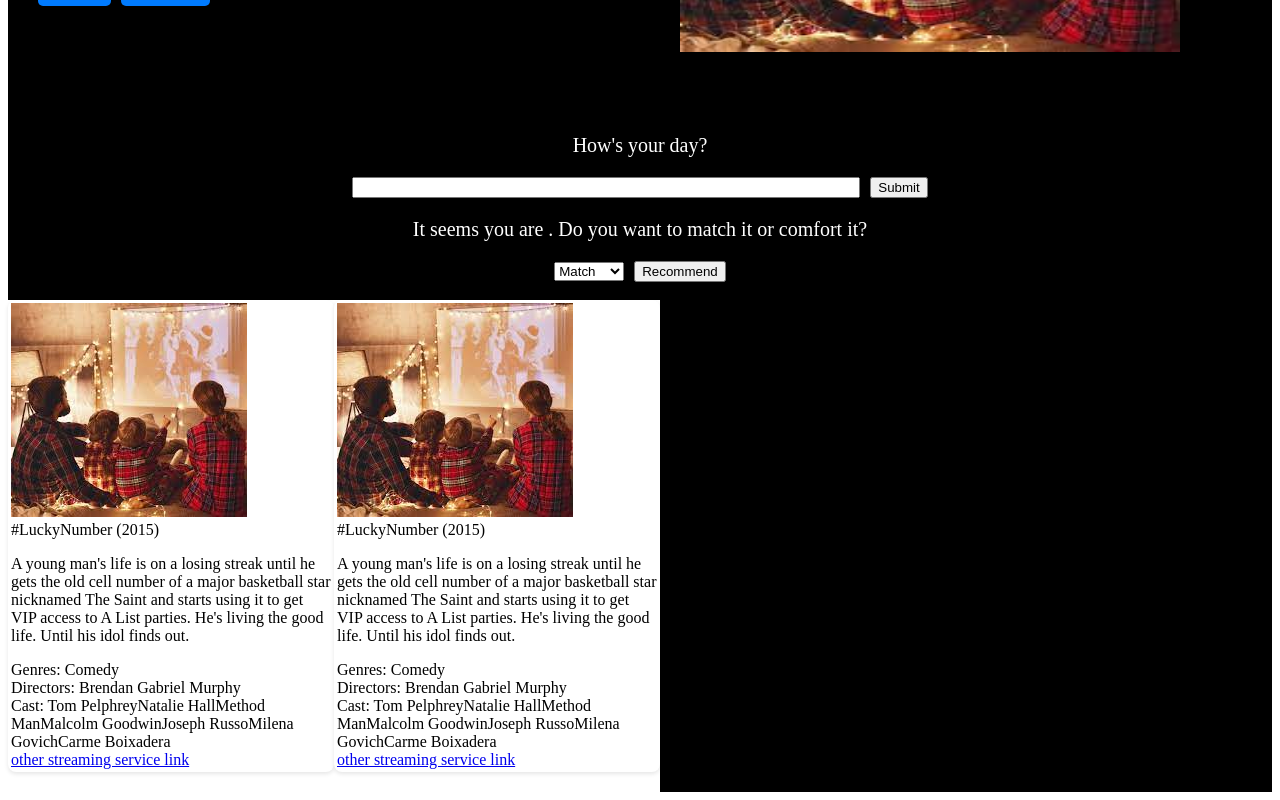
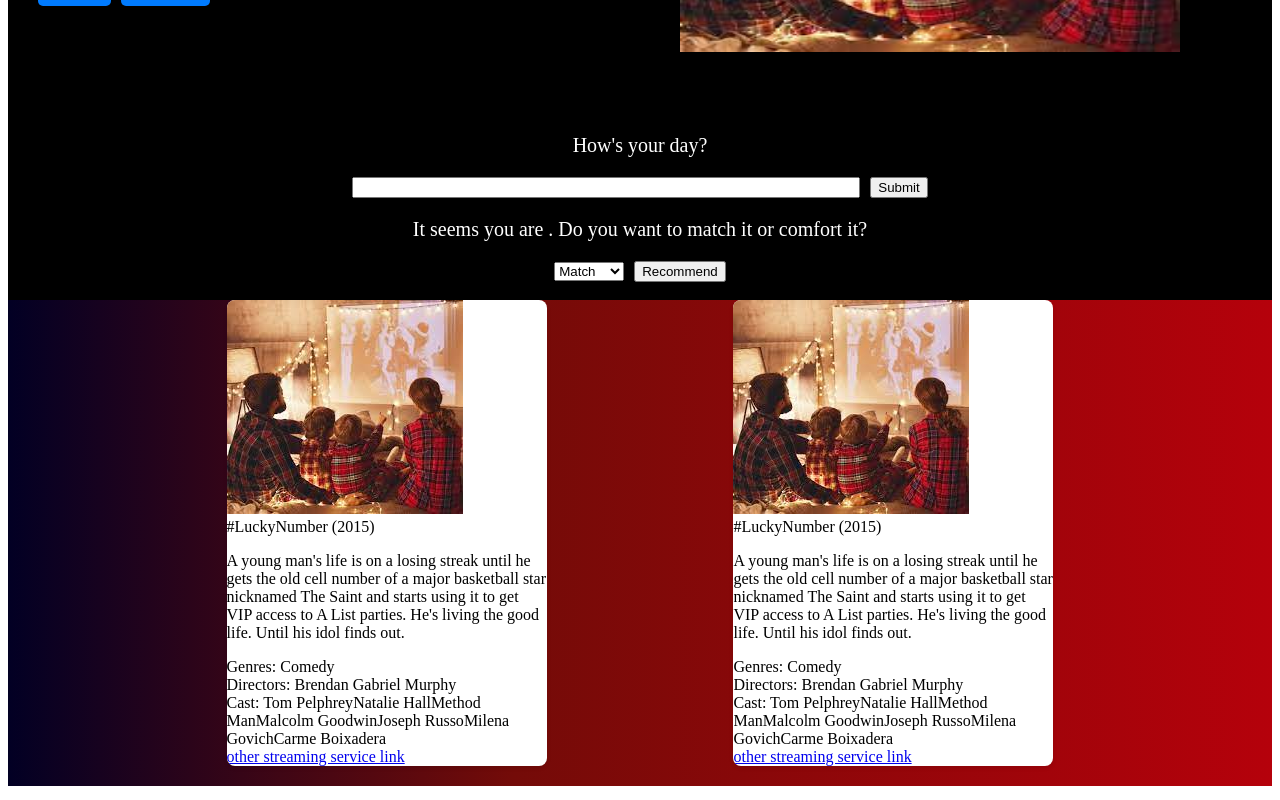
Before and after one commit to Team-Wonderpuss-Photogenicus/scratch-project, a React app: page / in a window 1280 px wide. Shown: the part 400-1200 px from the top of the page. Built offline with nearby package versions, Linux system fonts and the light colour scheme.

Commit message:
fixed css for cards and added some css for container

```diff
--- a/src/containers/MovieContainer.jsx
+++ b/src/containers/MovieContainer.jsx
@@ -503,11 +503,11 @@ useEffect(() => {
 
   const moviesMap = obj?.map((movie, index) => {
     //question make makes it conditional
-    console.log("checking map iteration: ", index);
+    console.log("key", movie.title + index);
     console.log("in loop, title: ", movie.title);
     return (
       <MovieComponent
-        key={"m" + index}
+        key={movie.title + index}
         title={movie.title}
           year={movie.year}
           overview={movie.overview}
--- a/src/stylesheet/styles.scss
+++ b/src/stylesheet/styles.scss
@@ -121,11 +121,16 @@
   background-color: #fff;
   border-radius: 8px;
   box-shadow: 0 2px 4px rgba(0, 0, 0, 0.1);
-  margin-bottom: 20px;;
-  padding: 3px;
+  margin-bottom: 20px;
+  overflow: hidden;
 }
 
 .movieContainer {
-  background-color: white;
-  display: inline-flex;
+  background-color: rgb(39, 6, 6);
+  background: linear-gradient(90deg, rgba(2,0,36,1) 0%, rgba(116,11,8,1) 40%, rgba(181,1,11,1) 100%);
+  display: flex;
+  flex-flow: row wrap;
+  // justify-content: space-between;
+  justify-content: space-evenly;
+  padding: 0 2.5%;
 }
```
